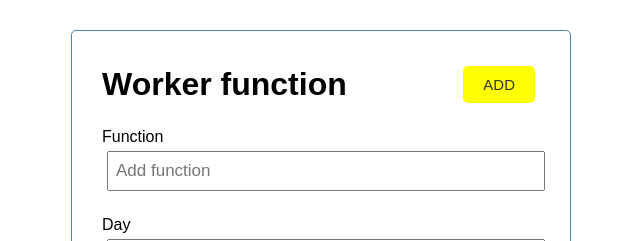
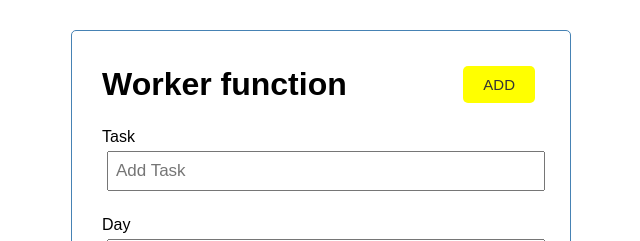
Before and after one commit to samanehvj/React-Task-app-Project, a React (Create React App) app: page / in a window 1280 px wide. Shown: the top 241 px of the page, without its empty margins (319-959 px from the left). Built offline with nearby package versions, Linux system fonts and the light colour scheme.

Commit message:
Update AddTask.js

```diff
--- a/src/components/AddTask.js
+++ b/src/components/AddTask.js
@@ -23,12 +23,12 @@ const AddTask = ({ onAdd }) => {
     return (
         <form className="addd-form" onSubmit= {onSubmit}>
              <div className="form-control">
-                <label>Function</label>
+                <label>Task</label>
                 <input
                     value={text}
                     onChange={(e) => setText(e.target.value)}
                     type="text"
-                    placeholder="Add function"
+                    placeholder="Add Task"
                 />
             </div>
             <div className="form-control">
```
